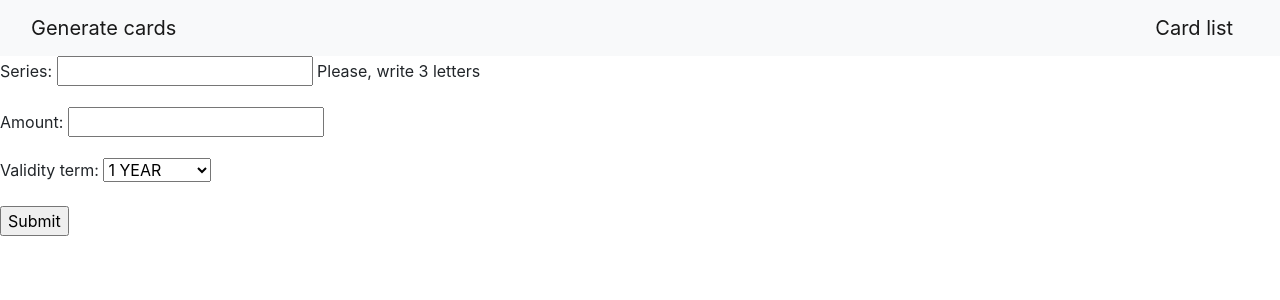
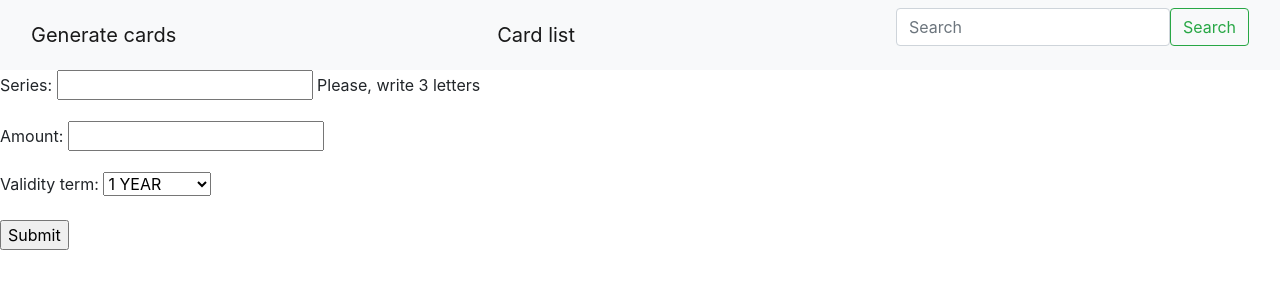
Before and after one commit to polina-koval/DiscountManager, a Django app: page /generate_cards/ in a window 1280 px wide. Shown: the top 300 px of the page. Run offline with Django 4.2, Linux system fonts and the light colour scheme; some libraries are stand-ins or nearby versions.

Commit message:
Add search to base.html

```diff
--- a/templates/base.html
+++ b/templates/base.html
@@ -8,6 +8,10 @@
            href="{% url "card_create" %}">Generate cards</a>
         <a class="navbar-brand"
            href="{% url "card_list" %}">Card list</a>
+        <form class="d-flex" action="{% url 'search_results' %}" method="get">
+                <input class="form-control me-2" type="search" placeholder="Search" aria-label="Search" name="q">
+                <button class="btn btn-outline-success" type="submit">Search</button>
+            </form>
     </div>
 </nav>
 {% block content %}
```
